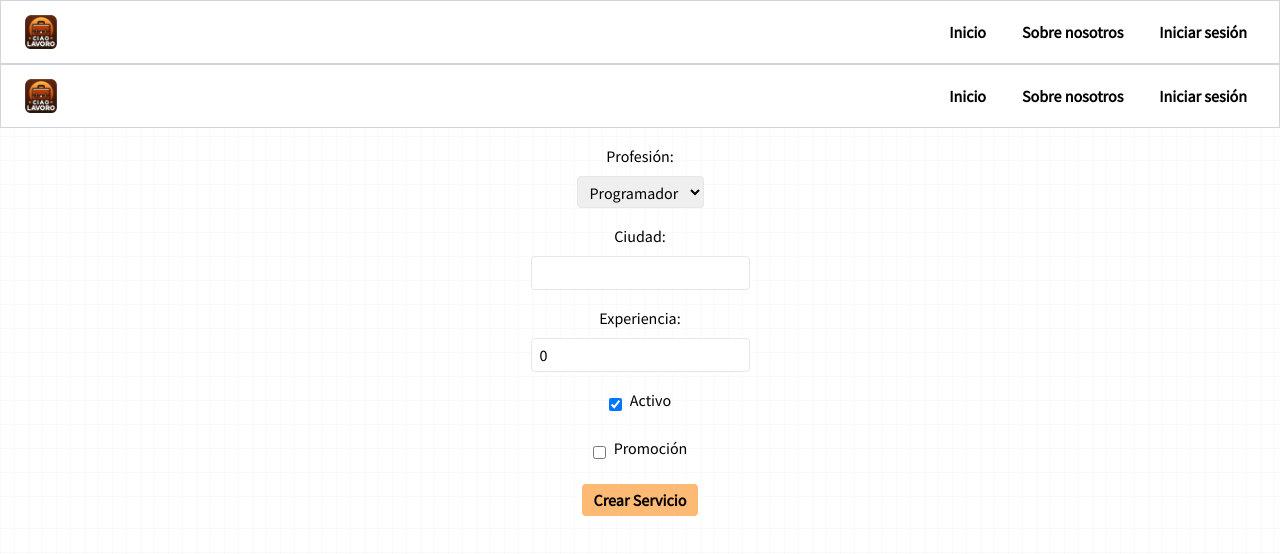
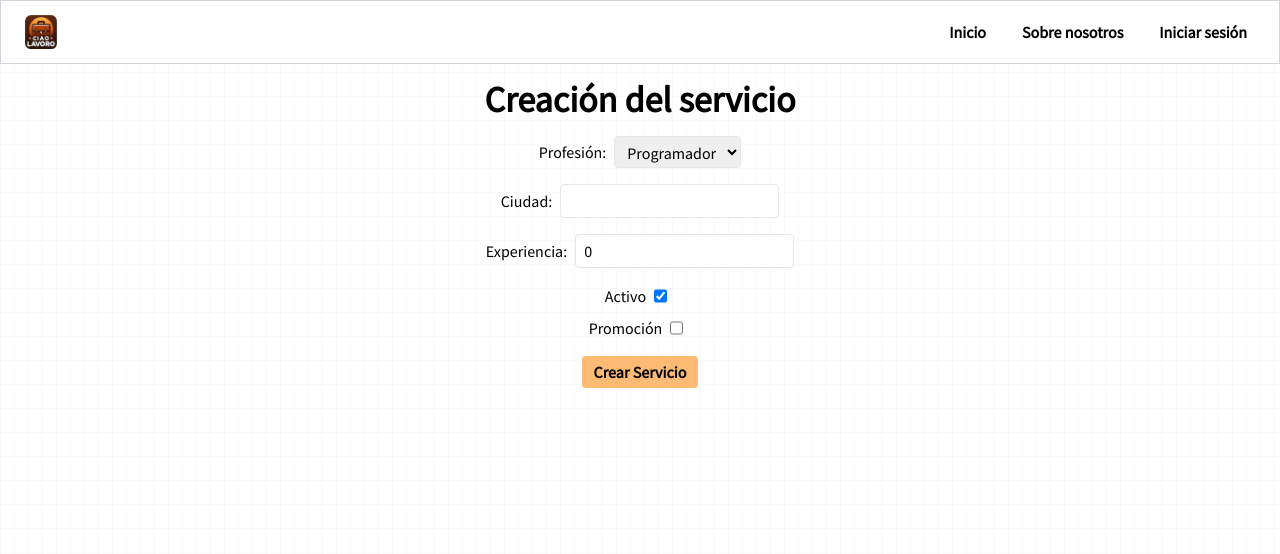
Before and after one commit to ciaolavoro/ciao-lavoro, a React (Vite) app in the folder frontend/: page /service/create in a window 1280 px wide. Shown: the top 554 px of the page. Built offline with nearby package versions, Linux system fonts and the light colour scheme.

Commit message:
Tarea 1.9 - Actualizacion del formulario de creacion #45

```diff
--- /dev/null
+++ b/frontend/src/components/service/CreateService.jsx
@@ -0,0 +1,69 @@
+import { useState } from "react";
+
+const createServiceUrl = '/api/service/create';
+
+export default function CreateService() {
+    const [formData, setFormData] = useState({
+        profession: '',
+        city: '',
+        experience: 0,
+        is_active: true,
+        is_promoted: false
+    });
+
+    const handleChange = e => {
+        setFormData({ ...formData, [e.target.name]: e.target.value });
+    };
+
+    const handleSubmit = async (e) => {
+        e.preventDefault();
+
+        const options = {
+            method: 'POST',
+            headers: {
+                'Content-Type': 'application/json'
+            },
+            body: JSON.stringify(formData)
+        };
+
+        try {
+            await fetch(createServiceUrl, options);
+            alert('Servicio creado exitosamente!');
+        } catch (error) {
+            console.error('Error al crear servicio:', error);
+        }
+    };
+
+    return (
+        <form className="flex flex-col justify-center items-center gap-4 mt-4" onSubmit={handleSubmit}>
+            <h1 className="text-4xl font-bold">Creación del servicio</h1>
+            <div className="flex items-center gap-2">
+                <label>Profesión:</label>
+                <select name="profession" value={formData.profession} onChange={handleChange} className="px-2 py-1 border rounded">
+                    <option value="programador">Programador</option>
+                    <option value="diseñador">Diseñador</option>
+                    <option value="contador">Contador</option>
+                </select>
+            </div>
+            <div className="flex items-center gap-2">
+                <label>Ciudad:</label>
+                <input type="text" name="city" value={formData.city} onChange={handleChange} className="px-2 py-1 border rounded" />
+            </div>
+            <div className="flex items-center gap-2">
+                <label>Experiencia:</label>
+                <input type="number" name="experience" value={formData.experience} onChange={handleChange} className="px-2 py-1 border rounded" />
+            </div>
+            <div className="flex flex-col items-center gap-2">
+                <div className="flex gap-2">
+                    <label htmlFor="is_active">Activo</label>
+                    <input type="checkbox" name="is_active" checked={formData.is_active} onChange={() => setFormData({ ...formData, is_active: !formData.is_active })} className="mr-2" />
+                </div>
+                <div className="flex gap-2">
+                    <label htmlFor="is_promoted">Promoción</label>
+                    <input type="checkbox" name="is_promoted" checked={formData.is_promoted} onChange={() => setFormData({ ...formData, is_promoted: !formData.is_promoted })} className="mr-2" />
+                </div>
+            </div>
+            <button type="submit" className="bg-orange-300 rounded px-3 py-1 font-semibold">Crear Servicio</button>
+        </form>
+    );
+}
--- a/frontend/src/components/service/Form.jsx
+++ /dev/null
@@ -1,72 +0,0 @@
-import React, { useState } from 'react';
-import Navbar from "../Navbar";
-import Background from "../Background";
-
-const CrearServiceForm = () => {
-    const [formData, setFormData] = useState({
-        profession: '',
-        city: '',
-        experience: 0,
-        is_active: true,
-        is_promoted: false
-    });
-
-    const handleChange = e => {
-        setFormData({ ...formData, [e.target.name]: e.target.value });
-    };
-
-    const handleSubmit = async e => {
-        e.preventDefault();
-        try {
-            await fetch('/api/crear-servicio/', {
-                method: 'POST',
-                headers: {
-                    'Content-Type': 'application/json'
-                },
-                body: JSON.stringify(formData)
-            });
-            alert('Servicio creado exitosamente!');
-            // Lógica adicional después de crear el servicio, por ejemplo, redireccionar.
-        } catch (error) {
-            console.error('Error al crear servicio:', error);
-            // Manejo de errores
-        }
-    };
-
-    return (
-        <div className="relative font-sans">
-        <Navbar />
-        <Background />
-        <form className="flex flex-col items-center gap-4 mt-4" onSubmit={handleSubmit}>
-            <div className="flex flex-col items-center">
-                <label className="mb-2">Profesión:</label>
-                <select name="profession" value={formData.profession} onChange={handleChange} className="px-2 py-1 border rounded">
-                    <option value="programador">Programador</option>
-                    <option value="diseñador">Diseñador</option>
-                    <option value="contador">Contador</option>
-                    {/* Agrega más opciones según necesites */}
-                </select>
-            </div>
-            <div className="flex flex-col items-center">
-                <label className="mb-2">Ciudad:</label>
-                <input type="text" name="city" value={formData.city} onChange={handleChange} className="px-2 py-1 border rounded" />
-            </div>
-            <div className="flex flex-col items-center">
-                <label className="mb-2">Experiencia:</label>
-                <input type="number" name="experience" value={formData.experience} onChange={handleChange} className="px-2 py-1 border rounded" />
-            </div>
-            <div className="flex items-center">
-                <input type="checkbox" name="is_active" checked={formData.is_active} onChange={() => setFormData({ ...formData, is_active: !formData.is_active })} className="mr-2" />
-                <label className="mb-2">Activo</label>
-            </div>
-            <div className="flex items-center">
-                <input type="checkbox" name="is_promoted" checked={formData.is_promoted} onChange={() => setFormData({ ...formData, is_promoted: !formData.is_promoted })} className="mr-2" />
-                <label className="mb-2">Promoción</label>
-            </div>
-            <button type="submit" className="bg-orange-300 rounded px-3 py-1 font-semibold">Crear Servicio</button>
-        </form>
-    </div>
-    );
-};
-
-export default CrearServiceForm;
--- a/frontend/src/main.jsx
+++ b/frontend/src/main.jsx
@@ -4,12 +4,11 @@ import Home from './components/home/Home.jsx'
 import './index.css'
 import { createBrowserRouter, RouterProvider } from 'react-router-dom'
 import Login from './components/auth/Login.jsx'
-//import Register from './components/register/Register.jsx'
 import About from './components/about/About.jsx'
 import Services from './components/search/Services.jsx'
 import Profile from './components/user/Profile.jsx'
 import Chat from './components/chat/Chat.jsx'
-import Service from './components/service/Form.jsx'
+import CreateService from './components/service/CreateService.jsx'
 import ErrorPage from './components/ErrorPage.jsx'
 import Root from './components/Root.jsx'
 
@@ -45,7 +44,7 @@ const router = createBrowserRouter([
       },
       {
         path: '/service/create',
-        element: <Service />,
+        element: <CreateService />,
       },
     ]
   }
```
